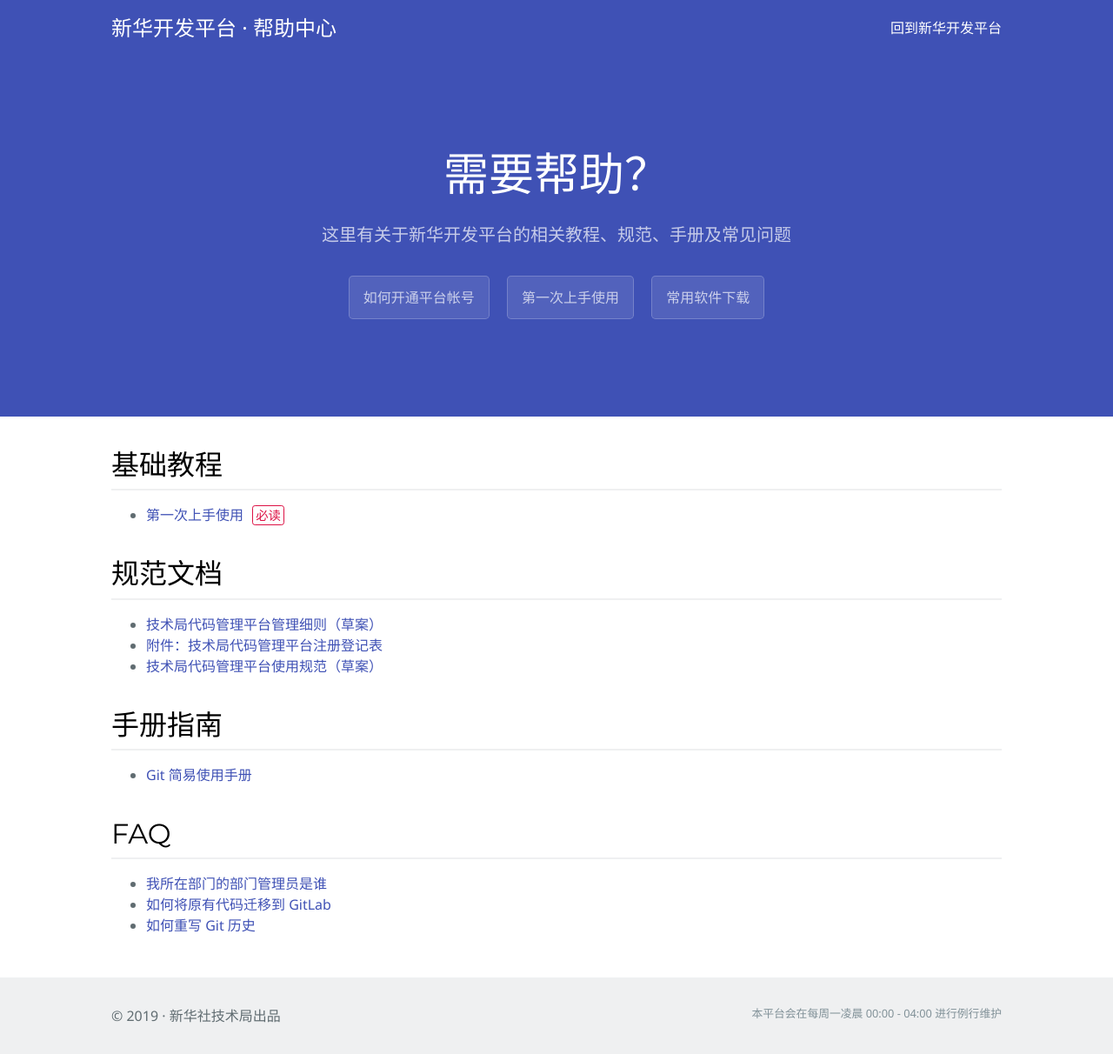
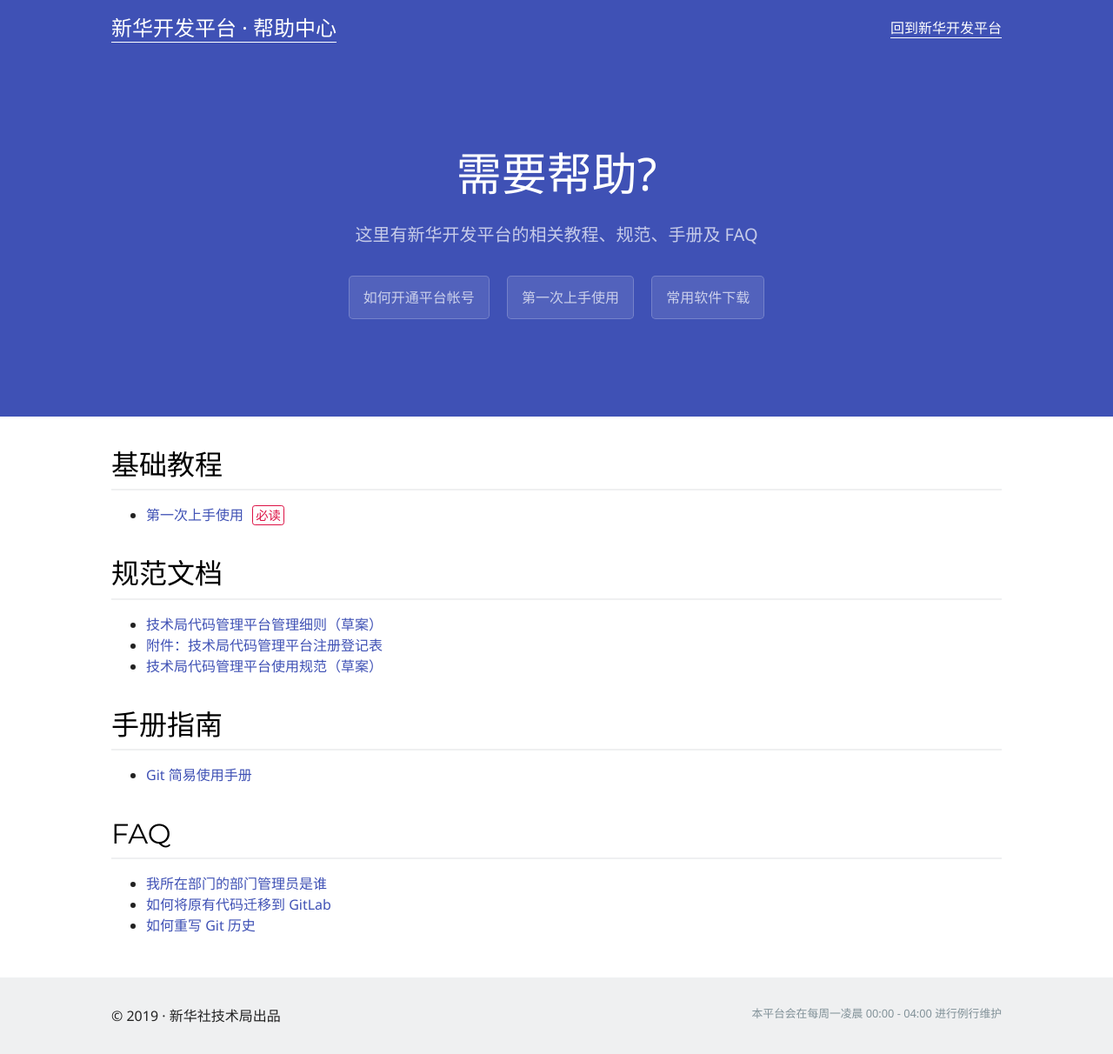
Before and after one commit to myanbin/guides, a Jekyll site: the page built from index.md, in a window 1280 px wide. Shown: the whole page at 87% size. Built offline with Jekyll 4.4.1, drawn with Linux system fonts in a browser that asks for light colours.

Commit message:
feat: 更新页面链接

```diff
--- a/_config.yml
+++ b/_config.yml
@@ -1,6 +1,6 @@
 # Setup
 title:        帮助中心
-description:  这里有关于新华开发平台的相关教程、规范、手册及常见问题
+description:  这里有新华开发平台的相关教程、规范、手册及 FAQ
 baseurl:      ""
 locale:       "zh-CN"
 timezone:     Asia/Shanghai
@@ -8,7 +8,7 @@
 #Others
 markdown:     kramdown
 
-permalink:    /:categories/:title.html
+permalink:    /article/:title.html
 
 compress_html:
   clippings:      all
--- a/assets/css/cayman.css
+++ b/assets/css/cayman.css
@@ -135,15 +135,16 @@
   font-family: "Noto Sans", "Helvetica Neue", Helvetica, Arial, sans-serif;
   font-size: 16px;
   line-height: 1.5;
-  color: #606c71;
+  color: #222;
 }
 
 a {
-  color: #3d54ea;
+  color: #2196f3;
   text-decoration: none;
+  border-bottom: 1px solid;
 }
 a:hover {
-  border-bottom: 1px solid;
+  background-color: rgba(255, 255, 255, 0.8);
 }
 
 .btn {
--- a/index.md
+++ b/index.md
@@ -4,7 +4,7 @@
 ---
 
 <section class="hero-content">
-  <h1 class="project-name">需要帮助？</h1>
+  <h1 class="project-name">需要帮助?</h1>
   <h2 class="project-description">{{ site.description }}</h2>
   <a href="{{ site.baseurl }}/firststep/" class="btn">如何开通平台帐号</a>
   <a href="{{ site.baseurl }}/tutorial/getting-started.html" class="btn">第一次上手使用</a>
```
